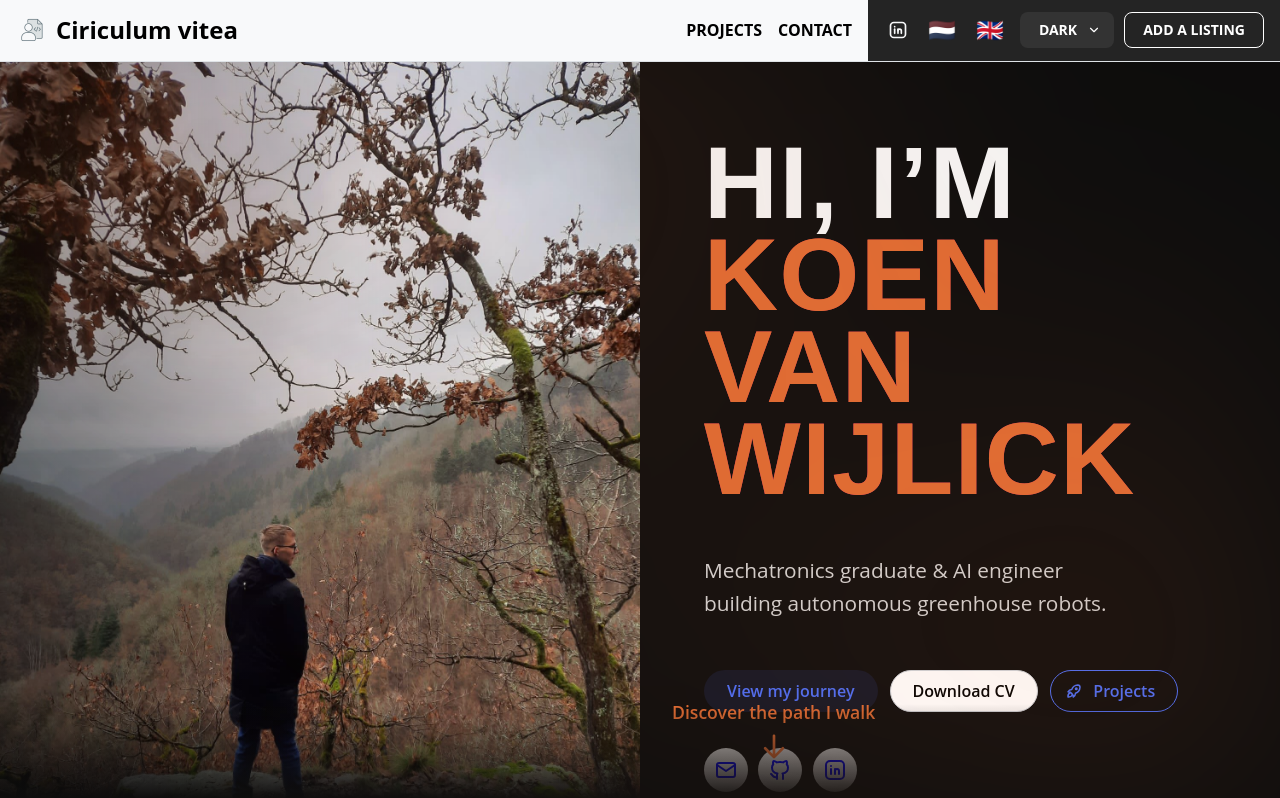
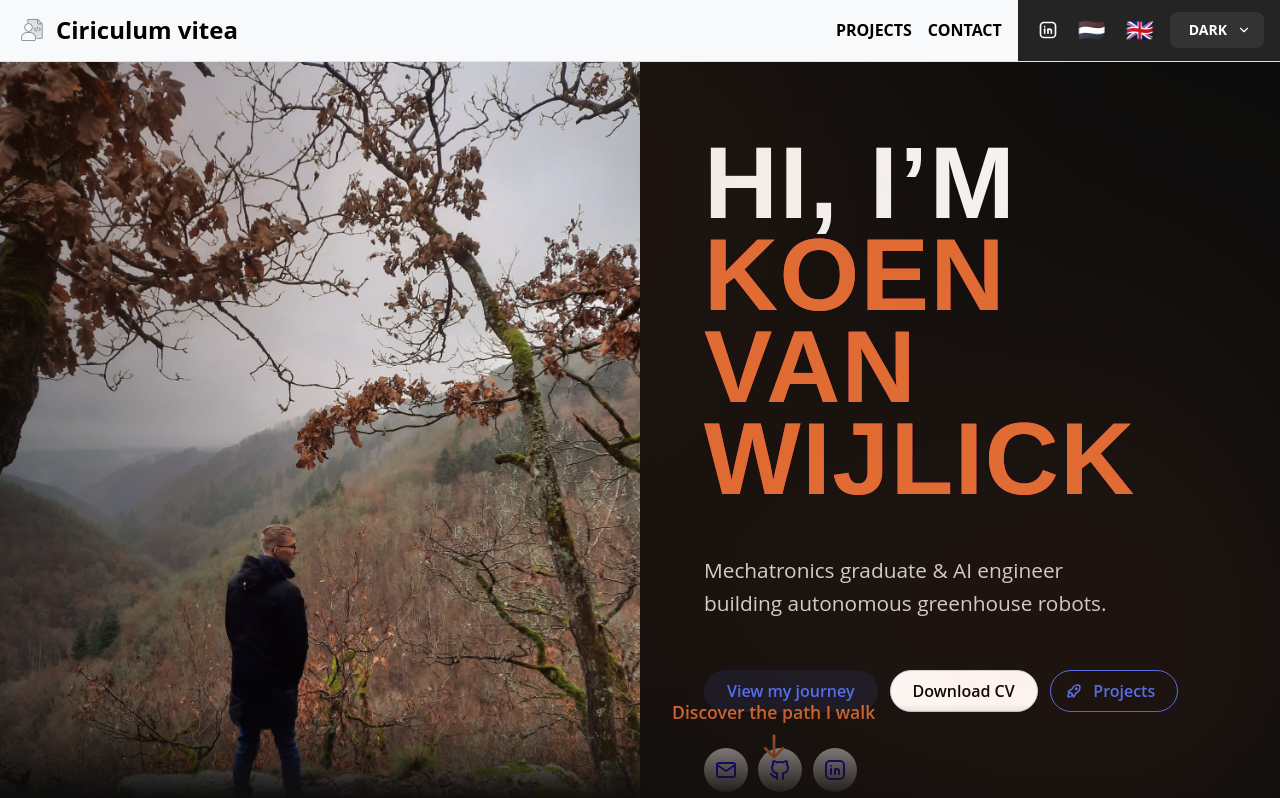
Before and after one commit to Pecako2001/curriculum_vitae, a Next.js app: page / in a window 1280 px wide. Shown: the top 798 px of the page. Built offline with nearby package versions, Linux system fonts and the light colour scheme.

Commit message:
update on page

```diff
--- a/app/projects/page.tsx
+++ b/app/projects/page.tsx
@@ -26,7 +26,7 @@ export interface Project {
   linkedin?: string;
 }
 
-export const projects: Project[] = [
+const projects: Project[] = [
   {
     title: "Curriculum Vitae Website",
     description:
@@ -77,14 +77,12 @@ export const projects: Project[] = [
   },
 ];
 
-/* Sort projects by year DESC */
 const sorted = [...projects].sort((a, b) => b.year - a.year);
 
-export default function ProjectsTimeline() {
+export default function ProjectsPage() {
   return (
     <section id="projects" className={classes.wrapper}>
       <div className={classes.container}>
-        {/* Back button */}
         <div style={{ display: "flex", justifyContent: "center", marginBottom: "2rem" }}>
           <Button component="a" href="/" variant="light" radius="xl">
             Back to main page
--- a/components/Navbar/Navbar.module.css
+++ b/components/Navbar/Navbar.module.css
@@ -36,7 +36,7 @@
   border: none;
   cursor: pointer;
   font-size: 1.4rem;
-  filter: grayscale(0.6);
+  filter: grayscale(0.8);
   transition: filter 0.2s ease;
 }
 
--- a/components/Navbar/Navbar.tsx
+++ b/components/Navbar/Navbar.tsx
@@ -25,7 +25,7 @@ const LINKS = [
   { label: "CONTACT", href: "/contact" },
 ];
 
-const SOCIALS = [{ href: "https://www.linkedin.com", Icon: IconBrandLinkedin }];
+const SOCIALS = [{ href: "https://www.linkedin.com/in/koen-van-wijlick-00b820204/", Icon: IconBrandLinkedin }];
 
 const LANGS = [
   { code: "nl", label: "Nederlands", flag: "🇳🇱" },
@@ -115,21 +115,6 @@ export default function Navbar() {
               </Menu.Item>
             </Menu.Dropdown>
           </Menu>
-          <Button
-            component="a"
-            href="/list-your-property"
-            variant="outline"
-            color="gray.0"
-            visibleFrom="sm"
-            style={{
-              fontWeight: 700,
-              textTransform: "uppercase",
-              borderColor: "white",
-              color: "white",
-            }}
-          >
-            ADD A LISTING
-          </Button>
           <Burger
             opened={opened}
             onClick={toggle}
```
